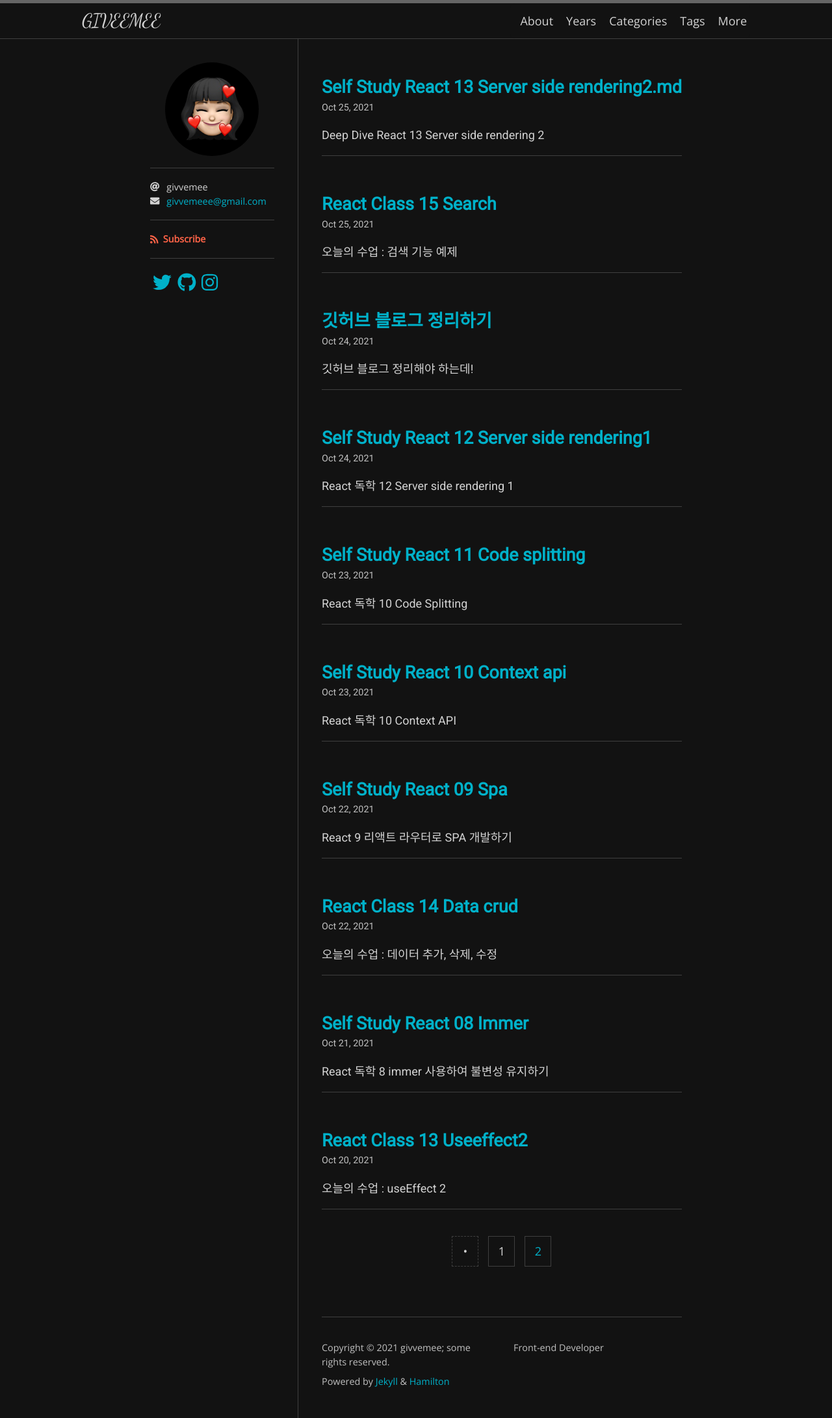
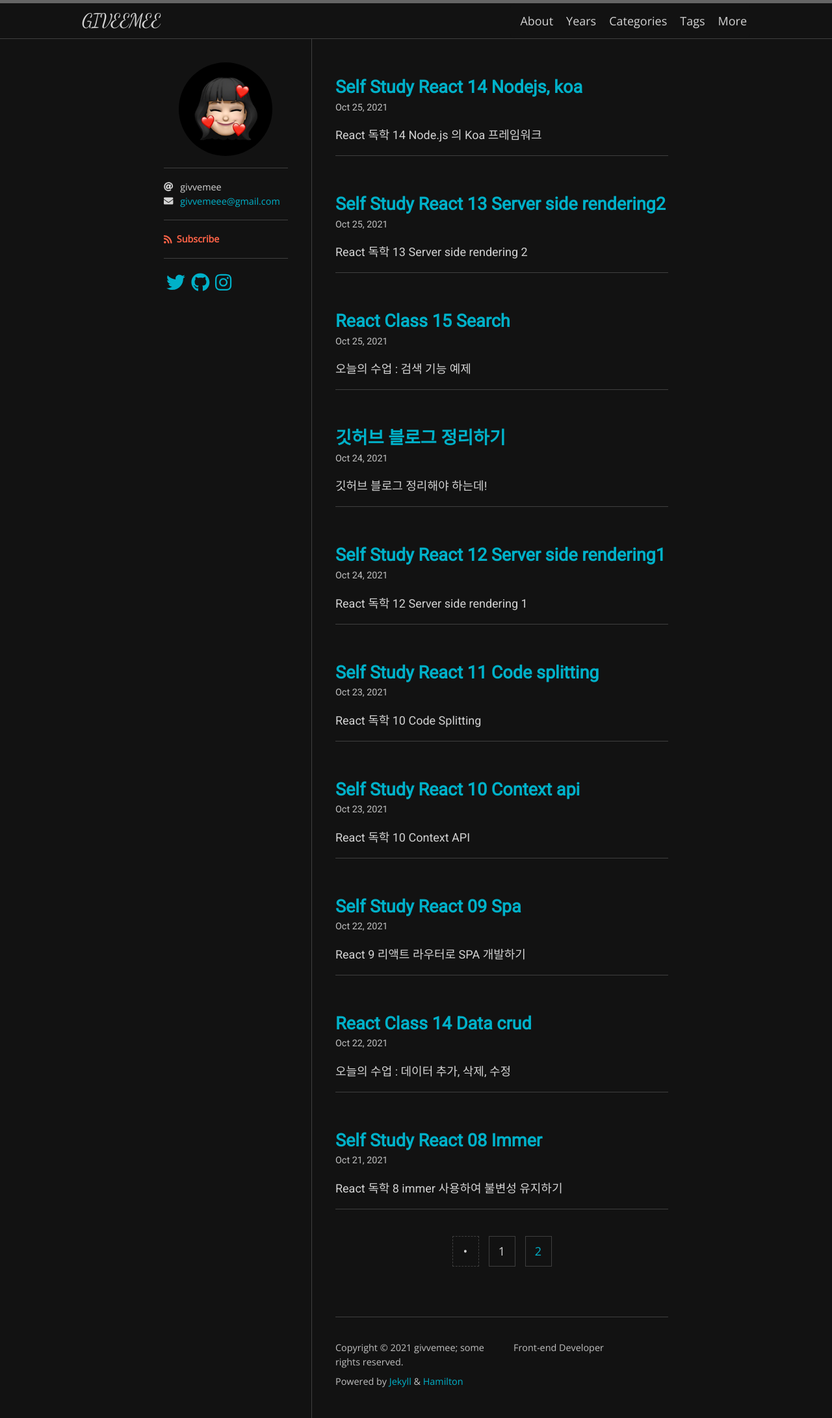
Before and after one commit to givvemee/givvemee.github.io, a Jekyll site: the page built from index.html, in a window 1280 px wide. Shown: the whole page at 65% size. Built offline with Jekyll 4.4.1, drawn with Linux system fonts in a browser that asks for light colours; nearby versions of some CDN libraries; some web fonts are replaced; the list of posts is cut into pages by our own code; part of the change alters nothing that is shown.

Commit message:
created self study note

````diff
--- a/_posts/2021-10-25-Self-study-React-13-Server Side Rendering2.md.md
+++ b/_posts/2021-10-25-Self-study-React-13-Server Side Rendering2.md
@@ -7,7 +7,7 @@ categories: React
 
 ---
 
-### Deep Dive React 13 Server side rendering 2
+### React 독학 13 Server side rendering 2
 
 어제는 서버 사이드 렌더링의 기본 구조 작업을 마쳤다.
 
--- /dev/null
+++ b/_posts/2021-10-25-Self-study-React-14-Nodejs, Koa.md
@@ -0,0 +1,599 @@
+---
+
+layout: post
+Title: 학원 수업과 병행한 독학 리액트
+tags: [study]
+categories: React
+
+---
+
+### React 독학 14 Node.js 의 Koa 프레임워크
+
+왜 갑자기 여기로 오게 되었냐면 ... 서버 사이드 렌더링 코드가 ... 정말 .... 정말 뭐 하나 칠 떄마다 컴파일이 안 된다. 머리 아플 지경으로 .... 그래서 일단 뒷부분 진도부터 파다닥 뺄 것.
+
+웹 애플리케이션을 만들 때는 프론트엔드 기술 만으로 필요한 기능을 구현할 수 없는 경우가 흔하다. 데이터를 공유하기 위해서는 마땅히 저장할 공간이 필요하기 때무네.
+
+<br/>
+
+#### 소개
+
+**백엔드**
+
+데이터를 담을 때에는 여러 가지 규칙이 필요하다. 특정 데이터를 등록할 때 사용자 인증 정보가 필요할 수 있고, 등록할 데이터를 어떻게 검증할지, 데이터의 종류가 다양하다면 어떻게 구분해야 할지를 고려해야 한다.
+
+데이터를 조회할 때 또한 마찬가지이다. 어떤 종류의 데이터를 몇 개씩 보여줄지, 그리고 어떻게 보여줄지에 관한 로직으 만드는 것을 서버 프로그래밍 또는 백엔드 프로그래밍이라고 한다.
+
+백엔드 프로그래밍은 언어에 구애받지 않기 때문에 PHP, 파이썬, Golang 등 다양한 언어로 구현할 수 있다.
+
+<br/>
+
+**Node.js**
+
+Node.js 는 자바스크립트로 서버를 구현할 수 있다.
+
+<br/>
+
+**Koa**
+
+Node.js 환경에서 웹 서버를 구축할 때는 보통 Express, Hapi, Koa 등의 프레임워크를 사용한다.
+
+Koa 는 Express 를 개발한 사람들이 그것을 개선, 보완하여 만든 것이다. Express 는 미들웨어, 라우팅, 템플릿, 파일 호스팅 등과 같은 다양한 기능이 자체적으로 내장되어 있는 반면에 Koa 는 미들웨어 기능만 갖추고 있고 나머지는 다른 라이브러리를 적용한다.
+
+즉, _Koa 는 필요한 기능만 붙여 서버를 만들 수 있기 때문에 Express 보다 훨씬 가볍다._ 또한, `async / await` 문법을 정식으로 지원하기 때문에 비동기 작업을 더 편하게 관리할 수 있다.
+
+<br/>
+
+<br/>
+
+#### 작업 환경 준비
+
+Node.js 가 깔려 있는지 확인하기 위해 터미널에서 `node --version` 을 통해 다시 한번 체크해 주자구.
+
+![image](https://user-images.githubusercontent.com/89691274/138876607-4ddbc6fa-a018-4fec-9e24-2b34cca70d5c.png)
+
+이번에 만들 프로젝트는 추후에 만들 블로그 서버와 연동할 서버이기 때문에 하나하나 열심히 만들어야 한다.
+
+blog 디렉터리를 만들고, 그 내부에 blog-backend 디렉터리를 만든다. 해당 디렉터리에서 `yarn init -y`를 실행하여 패키지 정보를 생성한다.
+
+![image](https://user-images.githubusercontent.com/89691274/138878330-d6e35b8c-4666-4ab1-880a-5212d7a75e8c.png)
+
+이 작업을 하고 나면 `package.json` 이 생성된다. 다음 명령어를 실행하여 해당 파일이 잘 만들어졌는지 확인해 보자.![image](https://user-images.githubusercontent.com/89691274/138879546-894b5dc3-f40c-4d0a-ad1d-41f4014afa47.png)
+
+그 다음은 Koa 프레임워크를 설치할 것이다.
+
+`yarn add koa`
+
+그런 다음 package.json 을 열어 보면 dependencies 에 koa 가 추가된 것을 확인할 수 있다.
+
+![image](https://user-images.githubusercontent.com/89691274/138880147-4507da27-0722-4125-bad3-a602d5116824.png)
+
+<br/>
+
+**ESLint 와 Prettier 설정하기**
+
+먼저 ESLint 를 설치하여 준다.
+
+`yarn add --dev eslint`
+
+`yarn run eslint --init`
+
+을 하면 아래처럼 선택하면 된당.
+
+![image-20211026213942387](/Users/givvemee/Library/Application Support/typora-user-images/image-20211026213942387.png)
+
+여기까지 하면
+
+`.eslintrc.json` 이 생겨야 하는데 안 생기는 것이었다!! 하휴... 그래서 후다닥 만들려고 vs code 키니까 거기엔 있었다. 첫 단추부터 잘못 끼우는 줄 알고 식겁했네.
+
+![image](https://user-images.githubusercontent.com/89691274/138883789-97173bb1-893b-4f83-86a2-2081c0f14089.png)
+
+암튼 여기 잘 있다.
+
+그 다음엔  `.prettierrc` 를 만들 것이당. 최상단에 만들어 주고 아래와 같이 써 보자.
+
+```json
+{
+    "singleQuote": true,
+    "semi": true,
+    "useTabs": false,
+    "tabWidth": 2,
+    "trailingComma": "all",
+    "printWidth": 80
+}
+```
+
+다음으로는 Prettier 에서 관리하는 코드 스타일은 ESLint 에서 관리하지 않도록 `yarn add eslint-config-prettier` 를 설치하자. 그런 뒤에 `.eslintrc.json` 을 죄금 수정해 주면 된다.
+
+![image](https://user-images.githubusercontent.com/89691274/138884460-44987cb3-21f0-4f65-a866-0a43dbcdbf4d.png)
+
+방금 설치한 두 개가 잘 동작하는지 확인하기 위해서 blog-backend 에 src 를 생성하고, `index.js` 파일을 만들 것이다.
+
+```javascript
+const hello = "Hello there"
+```
+
+![image](https://user-images.githubusercontent.com/89691274/138884770-43a2aec9-b527-49a4-b2c6-b28dbe04a3f0.png)
+
+그러면 오류가 뜨게 되는데, 이 오류를 고치기 위해서는 다시 한 번 `eslintrc.json` 에 손을 댈 필요가 있다.
+
+```json
+{
+    "env": {
+        "browser": true,
+        "commonjs": true,
+        "es2021": true,
+        "node": true
+    },
+    "extends": ["eslint:recommended", "prettier"],
+    "parserOptions": {
+        "ecmaVersion": 13
+    },
+    "rules": {
+        "no-unused-vars": "warn",
+        "no-console": "off"
+    }
+}
+```
+
+`rules` 에 저것을 추가해 주면 오류가 뿅 사라진다. 혹여 아직 에러가 남아 있다면 에디터를 껐다 켜면 없어질 것이다.
+
+<br/>
+
+<br/>
+
+#### Koa 기본 사용법
+
+**서버 띄우기**
+
+`index.js` 에 쓴 건 와장창 지우고 서버를 열기 위해 다음 코드를 입력한다.
+
+```javascript
+const Koa = require('koa')
+
+const app = new Koa()
+
+app.use (ctx => {
+    ctx.body = 'hello world!'
+})
+
+app.listen(4000, () => {
+    console.log('Listening to port 4000')
+})
+```
+
+서버 포트는 4000 으로 설정하고  'hello world!' 를 반환하게끔 코드를 작성했다.
+
+`node src` 명령어로 서버를 실행하면...
+
+![image](https://user-images.githubusercontent.com/89691274/138886230-b1c72736-1ffe-49c8-ba81-e10ebcbdda0f.png)
+
+흑 ...! _감격적인 내 첫 서버~~~~~~~~_
+
+원래대로라면 `node src/index.js` 처럼 풀 경로를 입력해야 한다. 하지만 `index.js` 는 예외로 디렉터리까지만 입력해도 실행이 가능하다.
+
+<br/>
+
+**미들웨어**
+
+Koa 는 미들웨어의 배열로 구성이 되어 있다. 조금 전 코드에서 사용한 `app.use` 는 미들웨어 함수를 애플리케이션에 등록한다. 미들웨어 함수는 다음과 같은 구조로 이루어져 있는데,
+
+```javascript
+(ctx, next) = {}
+```
+
+Koa 의 미들웨어 함수는 두 개의 파라미터를 받는다. 첫 번째는 `ctx` 이고, 두 번째는 `next` 이다.
+
+- **ctx** Context 의 줄인말. 웹 요청과 응답에 관한 정보를 지니고 있음.
+- **next** 현재 처리 중인 미들웨어의 다음 미들웨어를 호출하는 함수. 미들웨어 등록 후 next 를 호출하지 않으면 그 다음 미들웨어를 처리하지 안흔다.
+
+미들웨어는 `app.use` 가 등록되는 순서대ㅗㄹ 처리된다. 미들웨어와 `app.use` 의 관계를 알아보기 위해 조금 더 작성을 해 보자.
+
+```javascript
+const Koa = require('koa')
+
+const app = new Koa()
+
+app.use((ctx, next) => {
+    console.log(ctx.url)
+    console.log(1)
+    if(ctx.query.authorized !== '1') {
+        ctx.status = 401; // unauthorized
+        return;
+    }
+    next()
+})
+
+app.use ((ctx, next) => {
+    console.log(2)
+    next()
+})
+app.use (ctx => {
+    ctx.body = 'hello world!'
+})
+
+app.listen(4000, () => {
+    console.log('Listening to port 4000')
+})
+```
+
+쿼리 파라미터는 문자열이기 때문에 비교를 하면 꼭 문자의 형태로 비교해야 한다. 이제 서버를 재시작하고 포트 4000에 접속하면 아래와 같은 화면을 볼 수 있다.
+
+![image](https://user-images.githubusercontent.com/89691274/138888048-d458f7b3-c643-4c81-8688-3f11f5002e0a.png)
+
+이렇게 뜨는데, `localhost:4000?authorized=1` 로 접속하면
+
+![image](https://user-images.githubusercontent.com/89691274/138889117-afd97a70-6e2c-4f16-92d3-a6ff0030b9d8.png)
+
+다시 헬로 월드가 뜬다. 지금은 단순히 주소의 쿼리 파라미터를 사용하여 조건부로 처리했지만, 나중에는 웹 요청의 쿠기 혹은 헤더를 통해 처리할 수 있다.
+
+<br/>
+
+**next 함수는 Promise 를 반환**
+
+말 그대로 next 함수는 Promise 를 반환한다. 이것은 Koa 가 Express 와 차별화되는 부분이다. next 함수가 반환하는 Promise 는 다음에 처리해야 할 미들웨어가 끝나야 완료된다. 다음과 같이 next 함수 호출 이후에 then 을 사용해 Promise 가 끝난 다음에 END 를 기록하도록 수정해 보자.
+
+```javascript
+const Koa = require('koa')
+
+const app = new Koa()
+
+app.use((ctx, next) => {
+    console.log(ctx.url)
+    console.log(1)
+    if(ctx.query.authorized !== '1') {
+        ctx.status = 401; // unauthorized
+        return;
+    }
+    next().then(() => {
+        console.log('END')
+    })
+})
+
+app.use ((ctx, next) => {
+    console.log(2)
+    next()
+})
+app.use (ctx => {
+    ctx.body = 'hello world!'
+})
+
+app.listen(4000, () => {
+    console.log('Listening to port 4000')
+})
+```
+
+서버를 재시작한 뒤 다시 '?authorized=1' 에 들어가면 터미널에서 END 를 확이할 수 있다!
+
+<br/>
+
+**async / await 사용하기**
+
+Koa 는 `async / await ` 을 정식으로 지원하는 덕분에 해당 문법을 아주 편하게 쓸 수 있다.
+
+```javascript
+const Koa = require('koa')
+
+const app = new Koa()
+
+app.use(async (ctx, next) => {
+    console.log(ctx.url)
+    console.log(1)
+    if(ctx.query.authorized !== '1') {
+        ctx.status = 401; // unauthorized
+        return;
+    }
+    await next()
+    console.log('END')
+})
+
+app.use ((ctx, next) => {
+    console.log(2)
+    next()
+})
+app.use (ctx => {
+    ctx.body = 'hello world!'
+})
+
+app.listen(4000, () => {
+    console.log('Listening to port 4000')
+})
+```
+
+역시 결과는 동일하게 작동한다!!
+
+<br/>
+
+<br/>
+
+#### nodemon 사용하기
+
+위에서처럼 계속 바뀐 걸 보려면 서버 끄고 재시작해야 했는데 nodemon 을 사용하면 코드를 변경할 때마다 서버를 자동으로 시작해 준다. 이걸 `--dev` 로 설치하자.
+
+`yarn add --dev nodemon`
+
+그런 다음 `package.json` 에 업데이트가 필요하다.
+
+```json
+{
+  "name": "blog-backend",
+  "version": "1.0.0",
+  "main": "index.js",
+  "license": "MIT",
+  "dependencies": {
+    "eslint-config-prettier": "^8.3.0",
+    "koa": "^2.13.4"
+  },
+  "devDependencies": {
+    "eslint": "^8.1.0",
+    "nodemon": "^2.0.14"
+  },
+  "scripts": {
+    "start": "node src",
+    "start:dev": "nodemon --watch src/ src/index.js"
+  }
+}
+```
+
+_start_ 에는 서버를 시작하는 명령어를 넣고, _start:dev_에는 nodemon 을 통해 서버를 실행해 주는 명령어를 넣었다. nodemon 은 src 디렉터리를 주시하고 있다가, 해당 디렉터리 내부의 어떤 파일이 변경되면 이를 감지하여 `src/index.js` 를 재시작해 준다. 이렇게 업데이트를 하면
+
+`yarn start` , `yart start:dev` 를 이용해 서버를 시작할 수 있다. 전자는 재시작이 필요 없을 때, 후자는 재시작이 필요할 때 쓰인다.
+
+기존에 실행 중인 것을 종료하고 `yarn start:dev` 를 실행하자. 그리고 `index.js` 를 다시 초기 상태로 돌려놓으면
+
+```javascript
+const Koa = require('koa')
+
+const app = new Koa()
+
+app.listen(4000, () => {
+    console.log('Listening to port 4000')
+})
+```
+
+![image](https://user-images.githubusercontent.com/89691274/138891116-cb72e454-9e17-4da0-bc3c-e939bdfad71f.png)
+
+명령어가 `index.js` 를 잘 보고 있다.
+
+<br/>
+
+<br/>
+
+#### koa-router 사용하기
+
+리액트에서는 라우팅을 돕는 리액트 라이브러리를 사용한 것처럼, koa 에서도 koa-router 모듈을 설치해 그러한 기능을 수행할 수 있다.
+
+`yarn add koa-router`
+
+<br/>
+
+**기본 사용법**
+
+`index.js` 에 라우터를 불러와 적용을 해 볼 것이다.
+
+```javascript
+const Koa = require('koa')
+const Router = require('koa-router')
+
+const app = new Koa()
+const router = new Router()
+
+// 라우터 설정
+router.get('/', ctx => {
+    ctx.body = 'Home'
+})
+router.get('/about', ctx => {
+    ctx.body = 'about'
+})
+
+// app 인스턴스에 라우터 적용
+app.use(router.routes()).use(router.allowedMethods())
+
+app.listen(4000, () => {
+    console.log('Listening to port 4000')
+})
+```
+
+각각 `localhost:4000/` 과 `localhost:4000/about` 에 접속하면 각각의 페이지가 나올 것이다.
+
+<br/>
+
+**라우트 파라미터와 쿼리**
+
+라우터의 파라미터를 설정할 때는 `/about/:name` 형식으로 콜론을 사용하여 라우트 경로를 설정한다. 또한, 파라미터가 있을 수도 있고 없을 수도 있다면 `/about/:name?` 와 같은 형식으로 파라미터 뒤에 물음표를 사용한다. 이렇게 설정한 파라미터는 `ctx.params` 객체에서 조회할 수 있다.
+
+URL 쿼리의 경우, 예를 들어 `/post/?id=10` 과 같은 형식으로 요청했다면 해당 값을 `ctx.query` 로 조회할 수 있다. 쿼리 문자열을 자동으로 객체 형태로 파싱해 주므로 별도로 파싱 함수를 쓸 필요가 없다.
+
+참고) 문자열 형태의 쿼리 문자열을 조회할 때는 `ctx.querystring` 을 사용한다.
+
+`index.js` 를 파라미터와 쿼리를 사용하는 라우트로 작성해 볼 것이다.
+
+```javascript
+const Koa = require('koa')
+const Router = require('koa-router')
+
+const app = new Koa()
+const router = new Router()
+
+// 라우터 설정
+router.get('/', ctx => {
+    ctx.body = 'Home'
+})
+router.get('/about/:name?', ctx => {
+    const {name} = ctx.params
+    // name 의 존재 유무에 따라 다른 결과 출력
+    ctx.body = name ? `About ${name}` : 'About'
+})
+router.get('/posts', ctx => {
+    const {id} = ctx.query
+    // id 의 존재 유무에 따라 다른 결과 출력
+    ctx.body = id ? `Post #${id}` : 'No post id'
+})
+
+// app 인스턴스에 라우터 적용
+app.use(router.routes()).use(router.allowedMethods())
+
+app.listen(4000, () => {
+    console.log('Listening to port 4000')
+})
+```
+
+각각의 주소에 따른 결과;
+
+![image](https://user-images.githubusercontent.com/89691274/138893358-e4f491f8-1ff6-4550-a40f-0508e213780a.png)
+
+![image](https://user-images.githubusercontent.com/89691274/138893480-57847194-a1f8-4a93-ac91-cc33da553915.png)
+
+![image](https://user-images.githubusercontent.com/89691274/138893574-17ad99fc-5eb0-4e45-963f-d54d98bcdc76.png)
+
+헉 재밌다!
+
+파라미터와 쿼리는 둘 다 주소를 통해 특정 값을 받아올 때 사용하지만 그 용도가 조금씩은 다르다.
+
+일반적으로 _파라미터는 처리할 작업의 카테고리를 받아오거나 고유 ID 혹은 이름으로 특정 데이터를 조회할 때 사용하는 반면, 쿼리는 옵션에 관련된 정보를 받아온다._ 어떤 항목을 리스팅하는 API 라면 어떤 조건을 만족하는 항목을 보여줄지 또는 어떤 기준으로 정렬할지를 정해야 할 때 쿼리를 사용한다.
+
+<br/>
+
+**REST API**
+
+웹 애플리케이션을 만드려면 데이터베이스에 정보를 입력하고 읽어 와야 한다. 웹 브라우저에서 직접 데이터베이스에 접속하여 데이터를 변경하면 보안 문제가 생길 수 있기 때문에 REST API 를 만들어서 사용한다.
+
+![image](https://user-images.githubusercontent.com/89691274/138894081-0123105c-8f46-4e0c-8087-c26dbbc9b939.png)
+
+클라이언트가 서버에 데이터 조회, 생성, 삭제, 업데이트를 요청하면 서버는 필요한 로직에 따라 데이터베이스에 접근하여 작업을 처리한다. REST API 는 요청 종류에 따라 다른 HTTP 메서드를 사용하는데, 주로 사용하는 것은 아래와 같다.
+
+| 메서드 |                         설명                          |
+| :----: | :---------------------------------------------------: |
+|  GET   |               데이터를 조회할 때 사용함               |
+|  POST  | 데이터를 등록할 때 사용함. 인증 작업을 거칠 때도 사용 |
+| DELETE |                데이터를 지울 때 사용함                |
+|  PUT   |      데이터를 새 정보로 통째로 교체할 때 사용함       |
+| PATCH  |         데이터의 특정 필드를 수정할 때 사용함         |
+
+메서드의 종류에 따라 `get, post, delete, put, patch` 를 사용하여 라우터에서 각 메서드의 요청을 처리한다. 위의 `index.js` 에서 작성한 것 중 `router.get` 이라고 쓴 것이 바로 GET 메서드이다. POST 를 받고 싶다면 `route.post` 라고 쓰면 된다.
+
+REST API 를 설계할 때는 API 주소와 메서드에 따라 어떤 역할을 하는지 쉽게 파악할 수 있도록 작성해야 한다. 블로그 포스트용 API 를 예시로 살펴보면 다음과 같다.
+
+| 종류                                 | 기능                                                         |
+| ------------------------------------ | ------------------------------------------------------------ |
+| POST/posts                           | 포스트 작성                                                  |
+| GET/posts                            | 포스트 목록 조회                                             |
+| GET/posts/:id                        | 특정 포스트 조회                                             |
+| DELETE/posts/:id                     | 특정 포스트 삭제                                             |
+| PATCH/posts/:id                      | 특정 포스트 업데이트 (구현 방식에 따라 PUT 으로도 사용 가능) |
+| POST/posts/:id/commnets              | 특정 포스트에 덧글 등록                                      |
+| GET/posts/:id/comments               | 특정 포스트의 덧글 목록 조회                                 |
+| DELETE/posts/:id/comments/:commentId | 특정 포스트의 덧글 삭제                                      |
+
+<br/>
+
+**라우트 모듈화**
+
+프로젝트를 진행하다 보면 여러 종류의 라우트를 만들게 된다. 각 라우트를 `index.js ` 에 모두 작성하면 코드가 길어질 뿐더러 유지 보수가 어렵다. 그렇기에 라우터를 여러 파일에 분리시키고 이를 불러와 적용하는 방법을 해 볼 것이다.
+
+src 안에 api 디렉터리를 만들고 `index.js` 를 생성한다.
+
+```javascript
+const Router = require('koa-router')
+const api = new Router()
+
+api.get('/test', ctx => {
+    ctx.body = 'test succeed'
+})
+
+module.exports = api
+```
+
+그런 다음엔 이 api 를 src 안에 있는 `index.js` 에게 전달해 주어야 한다.
+
+```javascript
+const Koa = require('koa')
+const Router = require('koa-router')
+
+const api = require('./api')
+
+const app = new Koa()
+const router = new Router()
+
+// 라우터 설정
+router.use('/api', api.routes())
+
+// app 인스턴스에 라우터 적용
+app.use(router.routes()).use(router.allowedMethods())
+
+app.listen(4000, () => {
+    console.log('Listening to port 4000')
+})
+```
+
+그런 다음 설정한 주소로 접속하면
+
+![image](https://user-images.githubusercontent.com/89691274/138896266-ab02985c-e754-45bf-a0a6-ef757e4dcaac.png)
+
+<br/>
+
+**posts 라우트 생성**
+
+이번엔 api 라우트 내부에 posts 라우트를 만들 것이다. api 안에 posts 디렉터리를 만들고 그 내부에 또 `index.js` 를 생성하자.
+
+```javascript
+const Router = require('koa-router')
+const posts = new Router()
+
+const printInfo = ctx => {
+    ctx.body = {
+        method: ctx.method,
+        path: ctx.path,
+        params: ctx.params,
+    }
+}
+
+posts.get('/', printInfo)
+posts.post('/', printInfo)
+posts.get('/:id', printInfo)
+posts.delete('/:id', printInfo)
+posts.put('/:id', printInfo)
+posts.patch('/:id', printInfo)
+module.exports = posts
+```
+
+posts 라우트에 여러 종류의 라우트를 설정한 후 모두 `printInfo` 를 호출하도록 설정했다. 문자열이 아닌 JSON 객체를 반환하도록 설정하고, 이 객체에는 현재 요청의 메서드와 경로, 파라미터를 담았다.
+
+api 라우트에 posts 를 연결하자.
+
+```javascript
+// src > api > index.js
+const Router = require('koa-router')
+const posts = require('./posts')
+
+const api = new Router()
+
+api.use('/posts', posts.routes())
+
+module.exports = api
+```
+
+기존 코드는 지우고 새로 posts 를 설정해 주었다. `http://localhost:4000/api/posts` 로 들어가면
+
+```json
+{
+  "method": "GET",
+  "path": "/api/posts",
+  "params": {}
+}
+```
+
+이런 화면이 뜬당.
+
+이제 다른 API 도 테스팅 할 것인데, GET 메서드를 사용하는 API 는 웹 브라우저에서 주소를 입력하여 테스팅할 수 있지만, POST, DELETE, PUT, PATCH 메서드를 사용하는 API 는 자바스크립트로 호출해야 한다는 것을 잊지 말자.
+
+이번에는 REST API 를 사용하는 프로그램을 설치할 것이다.
+
+<br/>
+
+**Postman 의 설치 및 사용**
+
+<a href="https://www.postman.com/">Postman</a> 을 우선 설치하고, 이 이후는 내일 아침에...
+
+<br />
+
+<br />
````
Also changed, not shown: 1 other file.
